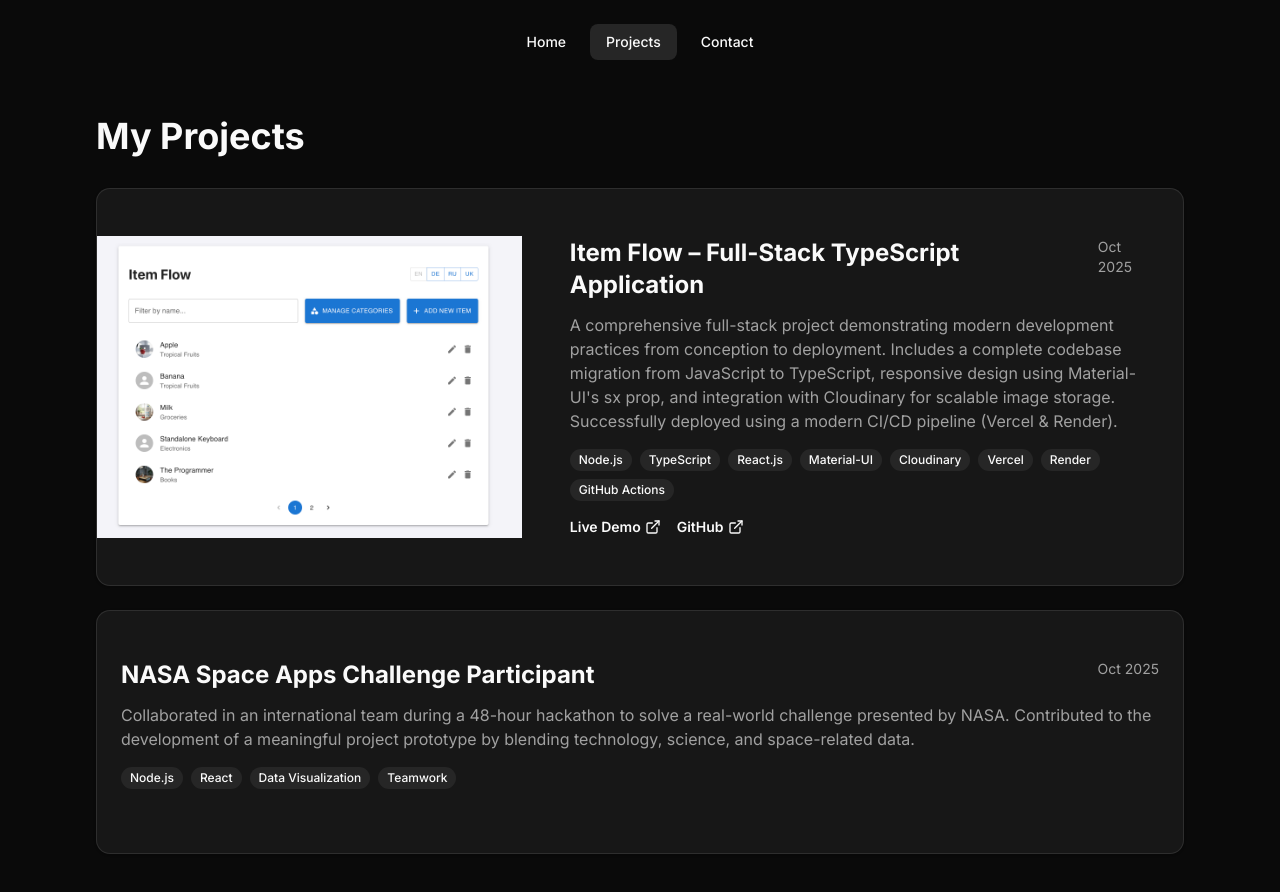
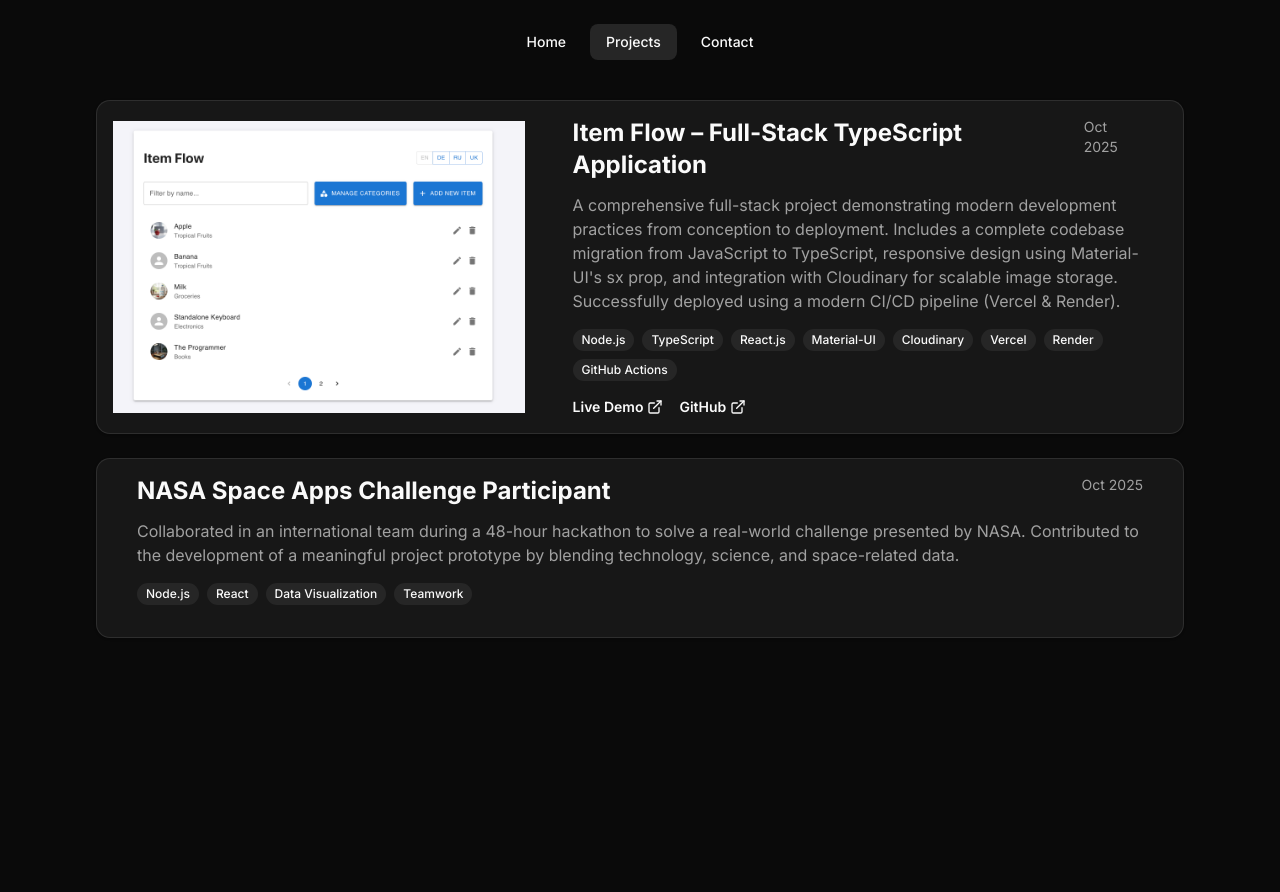
Before and after one commit to vralchenko/vralchenko-portfolio, a Next.js app: page /projects in a window 1280 px wide. Shown: the top 892 px of the page. After the commit the page ends 800 px from the top, so only its background shows below. Built offline with nearby package versions, Linux system fonts and the light colour scheme.

Commit message:
feat: Finalize project page layout and add full content

```diff
--- a/app/contact/page.tsx
+++ b/app/contact/page.tsx
@@ -3,6 +3,7 @@
 import Link from "next/link"
 import {
     Card,
+    CardHeader,
     CardTitle,
     CardContent,
 } from "@/components/ui/card"
@@ -13,24 +14,27 @@ import { Button } from "@/components/ui/button"
 import { Mail, Github, Linkedin } from "lucide-react"
 import { sendEmail } from "../_actions"
 import { useState, useRef } from "react"
+import { toast } from "sonner"
 
 export default function ContactPage() {
-    const [status, setStatus] = useState<string | null>(null)
+    const [isSending, setIsSending] = useState(false)
     const formRef = useRef<HTMLFormElement>(null)
 
     const handleSubmit = async (event: React.FormEvent<HTMLFormElement>) => {
         event.preventDefault()
-        setStatus("Sending...")
+        setIsSending(true)
 
         const formData = new FormData(event.currentTarget)
         const result = await sendEmail(formData)
 
         if (result.success) {
-            setStatus("Message sent successfully!")
+            toast.success("Message sent successfully! I will get back to you shortly.")
             formRef.current?.reset()
         } else {
-            setStatus("Error: Could not send message.")
+            toast.error("Failed to send message. Please try again or use the email link.")
         }
+
+        setIsSending(false)
     }
 
     return (
@@ -45,8 +49,8 @@ export default function ContactPage() {
                                 <Mail className="w-4 h-4" />
                             </div>
                             <span className="font-medium text-sm">
-                vralchenko@gmail.com
-              </span>
+                                vralchenko@gmail.com
+                            </span>
                         </CardContent>
                     </Card>
                 </Link>
@@ -87,10 +91,9 @@ export default function ContactPage() {
                 </div>
 
                 <div className="flex items-center gap-4">
-                    <Button type="submit" variant="secondary" className="w-full">
-                        Send Message
+                    <Button type="submit" variant="secondary" className="w-full" disabled={isSending}>
+                        {isSending ? "Sending..." : "Send Message"}
                     </Button>
-                    {status && <p className="text-sm text-muted-foreground">{status}</p>}
                 </div>
             </form>
 
--- a/app/layout.tsx
+++ b/app/layout.tsx
@@ -2,6 +2,7 @@ import type { Metadata } from "next"
 import { Inter } from "next/font/google"
 import "./globals.css"
 import { Navbar } from "@/components/Navbar"
+import { Toaster } from "sonner"
 
 const inter = Inter({ subsets: ["latin"] })
 
@@ -20,6 +21,7 @@ export default function RootLayout({
         <body className={inter.className}>
         <Navbar />
         {children}
+        <Toaster theme="dark" position="bottom-center" /> {}
         </body>
         </html>
     )
--- a/app/projects/page.tsx
+++ b/app/projects/page.tsx
@@ -2,8 +2,7 @@ import { ProjectCard } from "@/components/ProjectCard"
 
 export default function ProjectsPage() {
     return (
-        <main className="p-4 md:p-8 max-w-6xl mx-auto">
-            <h1 className="text-4xl font-bold mb-8">My Projects</h1>
+        <main className="px-4 pt-1 pb-4 md:px-8 md:pt-4 md:pb-8 max-w-6xl mx-auto">
 
             <ProjectCard
                 title="Item Flow – Full-Stack TypeScript Application"
--- a/components/ProjectCard.tsx
+++ b/components/ProjectCard.tsx
@@ -28,10 +28,12 @@ export function ProjectCard({
                                 imageSrc,
                             }: ProjectCardProps) {
     return (
-        <Card className="flex flex-col md:flex-row mb-6 hover:shadow-lg transition-shadow duration-300">
+        // ИЗМЕНЕНИЕ: Добавлен p-4 для общей серой рамки
+        <Card className="flex flex-col md:flex-row mb-6 p-4 hover:shadow-lg transition-shadow duration-300">
 
             {imageSrc && (
-                <div className="md:w-2/5 p-4 relative aspect-[16/10] overflow-hidden">
+                // ИЗМЕНЕНИЕ: md:w-2/5 p-0 relative aspect-[16/10] (удален pl-4)
+                <div className="md:w-2/5 p-0 relative aspect-[16/10] overflow-hidden">
                     <Image
                         src={imageSrc}
                         alt={`Screenshot of ${title}`}
@@ -42,7 +44,8 @@ export function ProjectCard({
                 </div>
             )}
 
-            <CardContent className={`p-6 flex flex-col justify-between ${imageSrc ? 'md:w-3/5' : 'md:w-full'}`}>
+            {/* ИЗМЕНЕНИЕ: Убран p-6 из CardContent, чтобы избежать двойных отступов */}
+            <CardContent className={`flex flex-col justify-between ${imageSrc ? 'md:w-3/5' : 'md:w-full'}`}>
                 <div className="mb-4">
                     <div className="flex justify-between items-start">
                         <CardTitle className="text-2xl font-bold">{title}</CardTitle>
--- a/package.json
+++ b/package.json
@@ -22,6 +22,7 @@
     "react-icons": "^5.5.0",
     "react-world-flags": "^1.6.0",
     "resend": "^6.4.2",
+    "sonner": "^2.0.7",
     "tailwind-merge": "^3.3.1"
   },
   "devDependencies": {
```
Also changed, not shown: 1 other file (tests, documents, lock files or other folders).
